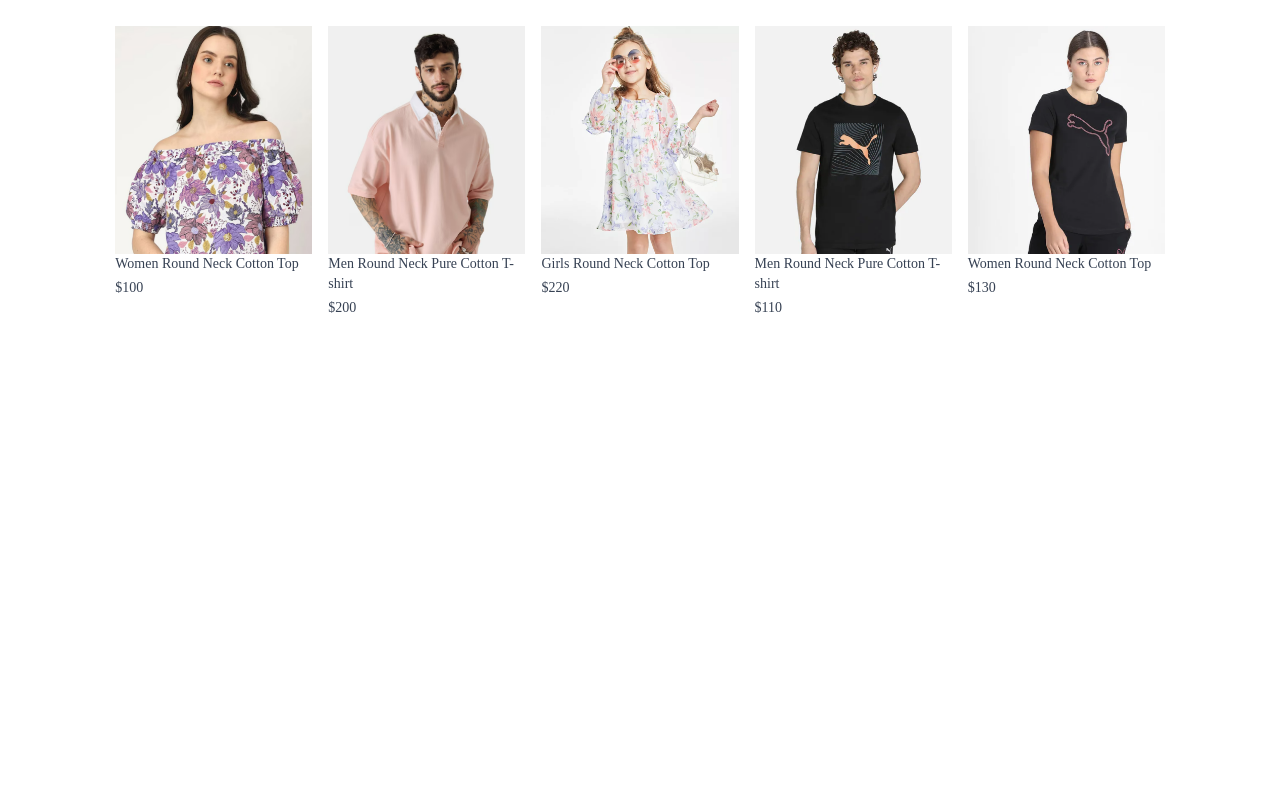
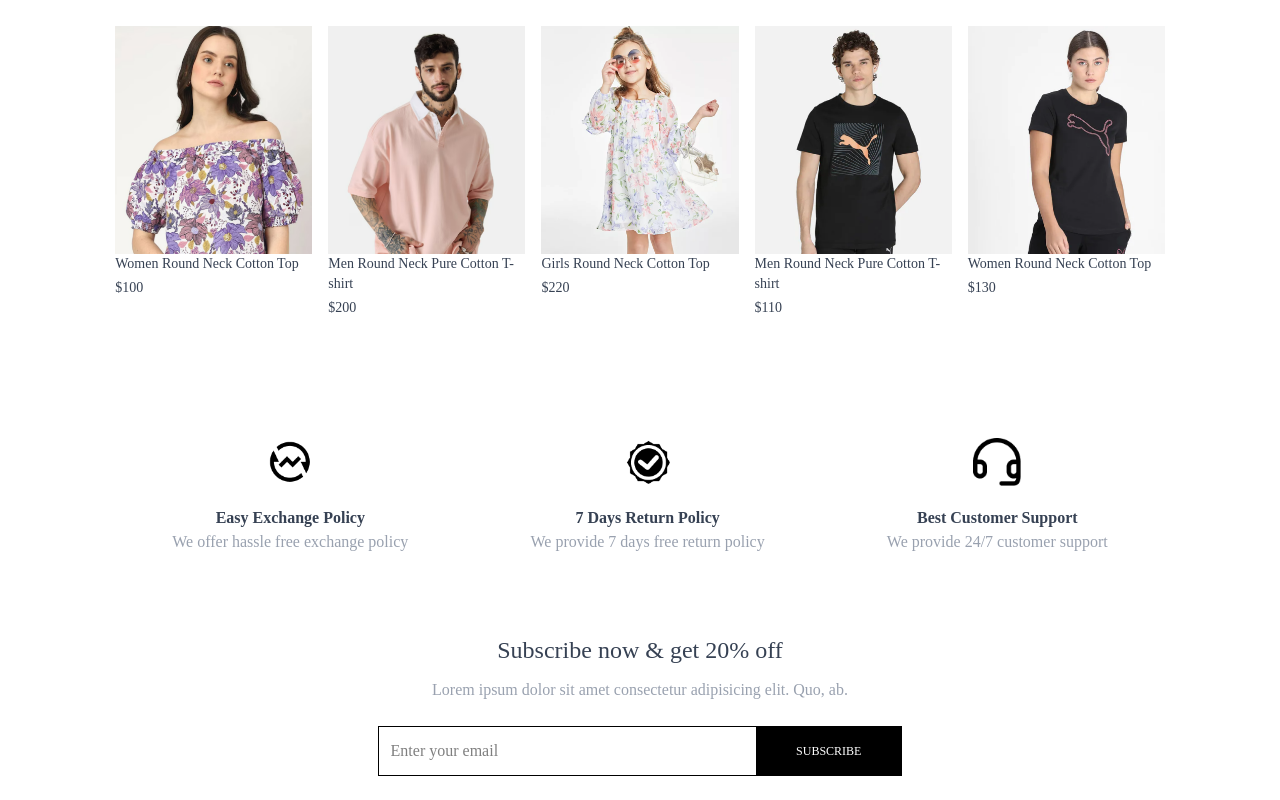
Before and after one commit to YashasviDagar/INFINITY, a React (Vite) app in the folder infinity/: page / in a window 1280 px wide. Shown: the part 1483-2283 px from the top of the page. Before the commit the page ends 1841 px from the top, so only its background shows below. Built offline with nearby package versions, Linux system fonts and the light colour scheme.

Commit message:
Policy and NewsLetter

```diff
--- /dev/null
+++ b/infinity/src/components/NewsLetter.jsx
@@ -0,0 +1,20 @@
+import React from 'react'
+
+const NewsLetter = () => {
+
+    const onSubmitHandler = (event)=>{
+        event.preventDefault();
+    }
+  return (
+    <div className='text-center'>
+      <p className='text-2xl font-medium text-gray-700'>Subscribe now & get 20% off</p>
+      <p className='text-gray-400 mt-3'>Lorem ipsum dolor sit amet consectetur adipisicing elit. Quo, ab.</p>
+      <form onSubmit={onSubmitHandler} className='w-full sm:w-1/2 flex items-center gap-3 mx-auto my-6 border pl-3'>
+        <input className='w-full sm:flex-1 outline-none' type="email" placeholder='Enter your email' required />
+        <button type='submit' className='bg-black text-white text-xs px-10 py-4'>SUBSCRIBE</button>
+      </form>
+    </div>
+  )
+}
+
+export default NewsLetter
--- /dev/null
+++ b/infinity/src/components/OurPolicy.jsx
@@ -0,0 +1,26 @@
+import React from 'react'
+import { assets } from '../assets/assets'
+
+const OurPolicy = () => {
+  return (
+    <div className='flex flex-col sm:flex-row justify-around gap-12 sm:gap-2 text-center py-20 text-xs sm:text-sm md:text-base text-gray-700'>
+      <div>
+        <img src={assets.exchange_icon} className='w-12 m-auto mb-5' alt="" />
+        <p className='font-semibold'>Easy Exchange Policy</p>
+        <p className='text-gray-400'>We offer hassle free exchange policy</p>
+      </div>
+      <div>
+        <img src={assets.quality_icon} className='w-12 m-auto mb-5' alt="" />
+        <p className='font-semibold'>7 Days Return Policy</p>
+        <p className='text-gray-400'>We provide 7 days free return policy</p>
+      </div>
+      <div>
+        <img src={assets.support_img} className='w-12 m-auto mb-5' alt="" />
+        <p className='font-semibold'>Best Customer Support</p>
+        <p className='text-gray-400'>We provide 24/7 customer support</p>
+      </div>
+    </div>
+  )
+}
+
+export default OurPolicy
--- a/infinity/src/pages/Home.jsx
+++ b/infinity/src/pages/Home.jsx
@@ -2,6 +2,8 @@
 import Hero from '../components/Hero'
 import LatestCollection from '../components/LatestCollection'
 import BestSeller from '../components/BestSeller'
+import OurPolicy from '../components/OurPolicy'
+import NewsLetter from '../components/NewsLetter'
 
 const Home = () => {
   return (
@@ -9,6 +11,8 @@
       <Hero />
       <LatestCollection />
       <BestSeller />
+      <OurPolicy />
+      <NewsLetter/>
     </div>
   )
 }
```
